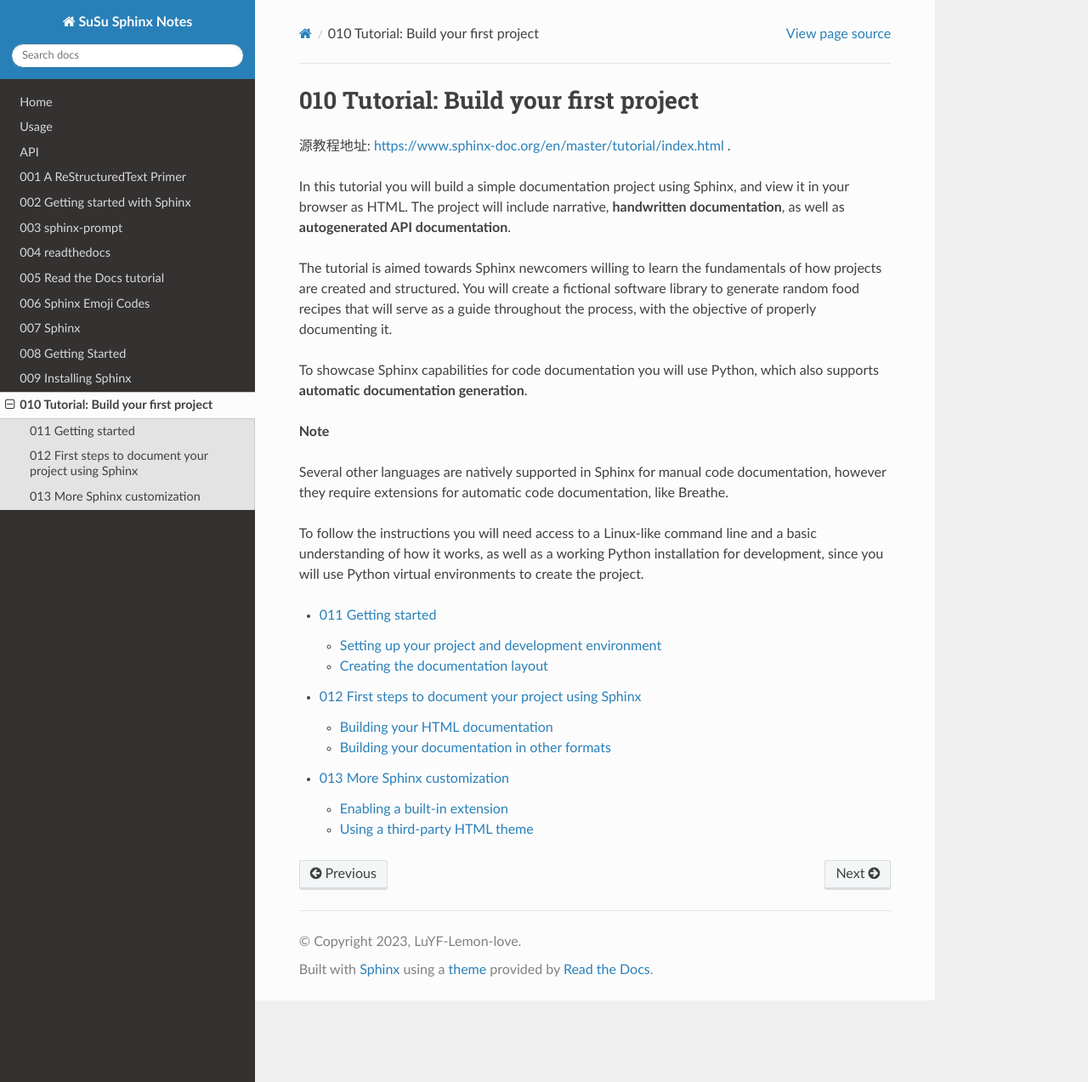
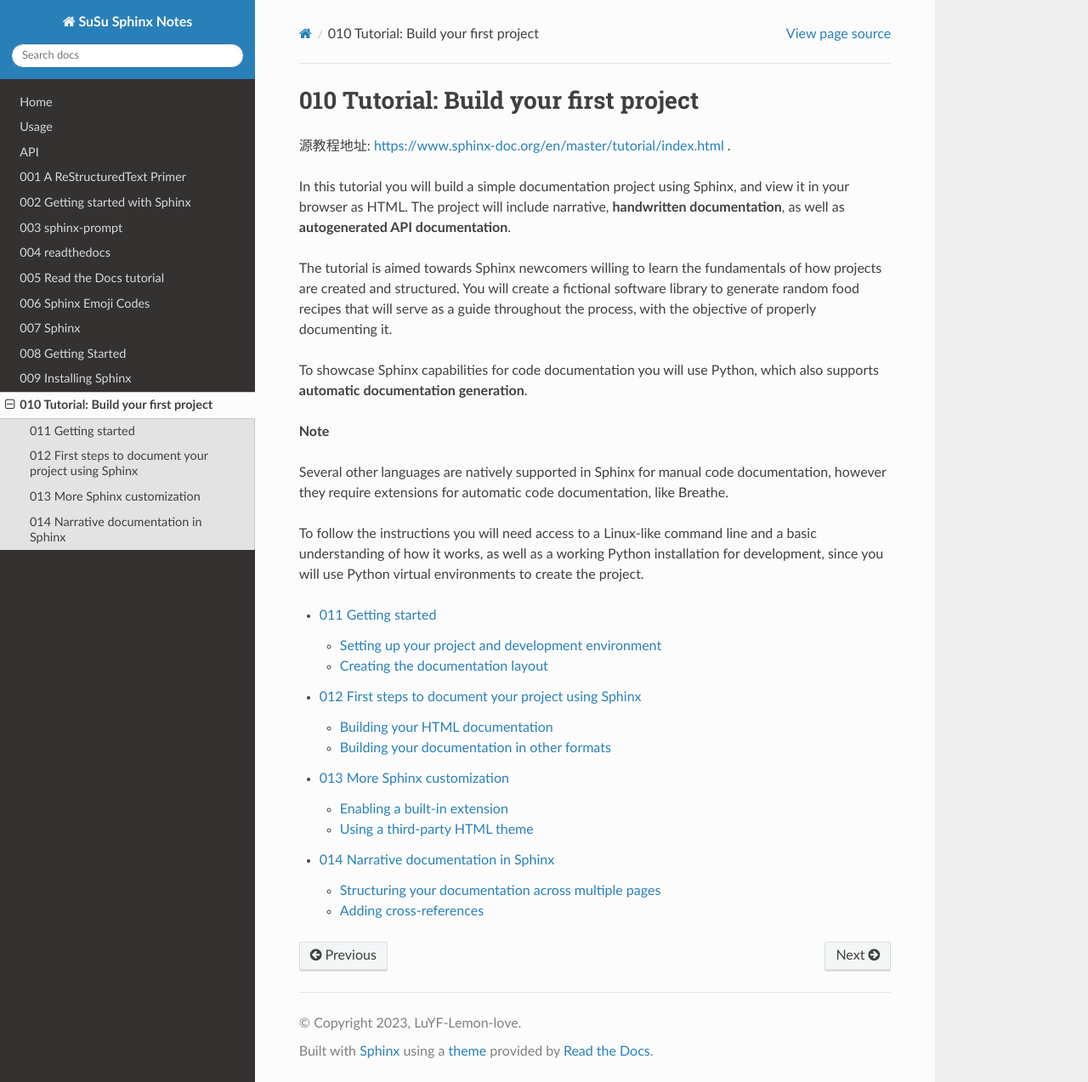
Before and after one commit to LuYF-Lemon-love/-susu-sphinx-notes, a Sphinx documentation site: the page built from docs/source/010-Build-your-first-project.rst, in a window 1280 px wide and 1273 px high. Shown: the whole window at 85% size. Built offline with Sphinx 7.4.7 and the Read the Docs theme 2.0.0, drawn with Linux system fonts in a browser that asks for light colours; pages that are not in the unit, such as notebooks, are missing from menus; some of the changed lines change nothing that is shown.

Commit message:
add code.

```diff
--- a/docs/source/010-Build-your-first-project.rst
+++ b/docs/source/010-Build-your-first-project.rst
@@ -33,3 +33,4 @@ since you will use Python virtual environments to create the project.
    011-Getting-started.rst
    012-First-steps-to-document-your-project-using-Sphinx.rst
    013-More-Sphinx-customization.rst
+   014-Narrative-documentation-in-Sphinx.rst
--- /dev/null
+++ b/docs/source/014-Narrative-documentation-in-Sphinx.rst
@@ -0,0 +1,139 @@
+014 Narrative documentation in Sphinx
+=====================================
+
+源教程地址: https://www.sphinx-doc.org/en/master/tutorial/narrative-documentation.html .
+
+Structuring your documentation across multiple pages
+----------------------------------------------------
+
+The file index.rst created by sphinx-quickstart is the root document,
+whose main function is to serve as a welcome page
+and to contain the root of the “table of contents tree” (or toctree).
+Sphinx allows you to assemble a project from different files,
+which is helpful when the project grows.
+
+As an example, create a new file ``docs/source/usage.rst`` (next to index.rst) with these contents:
+
+**docs/source/usage.rst**
+
+::
+
+ Usage
+ =====
+
+ Installation
+ ------------
+
+ To use Lumache, first install it using pip:
+
+ .. code-block:: console
+
+    (.venv) $ pip install lumache
+
+.. code-block:: console
+
+   (.venv) $ pip install lumache
+
+This new file contains two section headers,
+normal paragraph text, and a ``code-block directive``
+that renders a block of content as source code,
+with appropriate syntax highlighting (in this case, generic console text).
+
+The structure of the document is determined by the succession of heading styles,
+which means that, by using ``---`` for the “Installation” section
+after ``===`` for the “Usage” section,
+you have declared “Installation” to be a subsection of “Usage”.
+
+To complete the process, add a ``toctree directive`` at the end of ``index.rst``
+including the document you just created, as follows:
+
+**docs/source/index.rst**
+
+::
+
+ Contents
+ --------
+
+ .. toctree::
+
+    usage
+
+This step inserts that document in the root of the toctree,
+so now it belongs to the structure of your project, which so far looks like this:
+
+::
+
+ index
+ └── usage
+
+If you build the HTML documentation running make html,
+you will see that the toctree gets rendered as a list of hyperlinks,
+and this allows you to navigate to the new page you just created. Neat!
+
+.. warning::
+
+   Documents outside a toctree will result in WARNING:
+   document isn't included in any toctree messages during the build process,
+   and will be unreachable for users.
+
+Adding cross-references
+-----------------------
+
+One powerful feature of Sphinx is the ability to seamlessly
+add cross-references to specific parts of the documentation: a document, a section,
+a figure, a code object, etc. This tutorial is full of them!
+
+To add a **cross-reference**, write this sentence right after the introduction paragraph
+in ``index.rst``:
+
+**docs/source/index.rst**
+
+::
+
+ Check out the :doc:`usage` section for further information.
+
+Check out the :doc:`usage` section for further information.
+
+The doc role you used automatically references a specific document in the project,
+in this case the ``usage.rst`` you created earlier.
+
+Alternatively, you can also add a cross-reference to an arbitrary part of the project.
+For that, you need to use the ref role, and add an explicit ``label`` that acts as a target.
+
+For example, to reference the “Installation” subsection,
+add a label right before the heading, as follows:
+
+**docs/source/usage.rst**
+
+::
+
+ Usage
+ =====
+
+ .. _installation:
+
+ Installation
+ ------------
+
+ ...
+
+And make the sentence you added in ``index.rst`` look like this:
+
+**docs/source/index.rst**
+
+::
+
+ Check out the :doc:`usage` section for further information, including how to
+ :ref:`install <installation>` the project.
+
+Check out the :doc:`usage` section for further information, including how to
+:ref:`install <installation>` the project.
+
+Notice a trick here: the install part specifies how the link will
+look like (we want it to be a specific word, so the sentence makes sense),
+whereas the <installation> part refers to the actual label we want to
+add a cross-reference to. If you do not include an explicit title,
+hence using :ref:`installation`, the section title will be used (in this case, Installation).
+Both the ``:doc:`` and the ``:ref:`` roles will be rendered as hyperlinks in the HTML documentation.
+
+What about documenting code objects in Sphinx? Read on!
```
